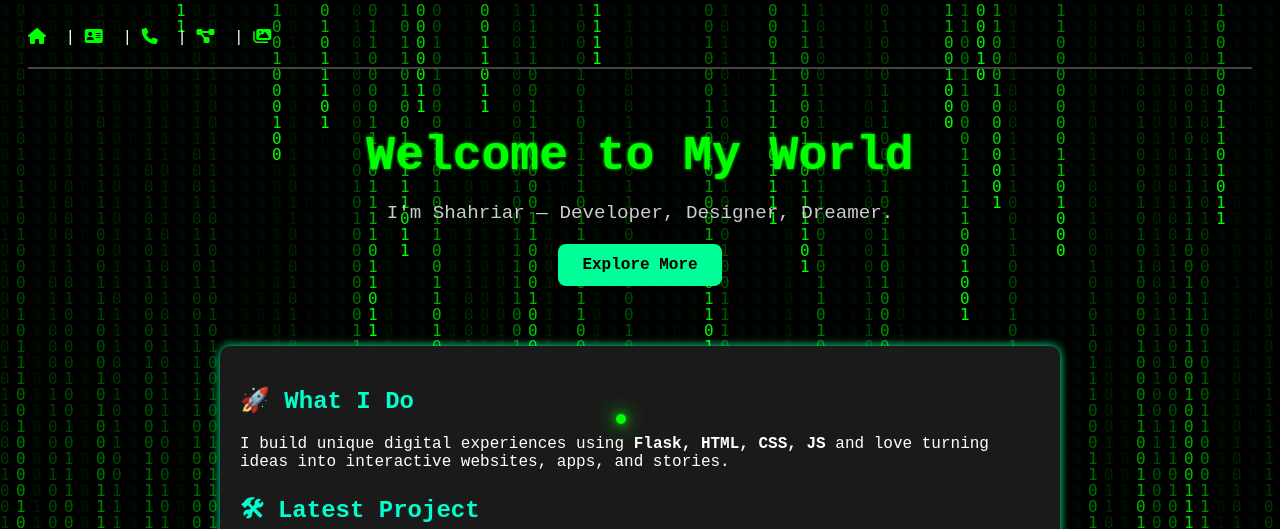
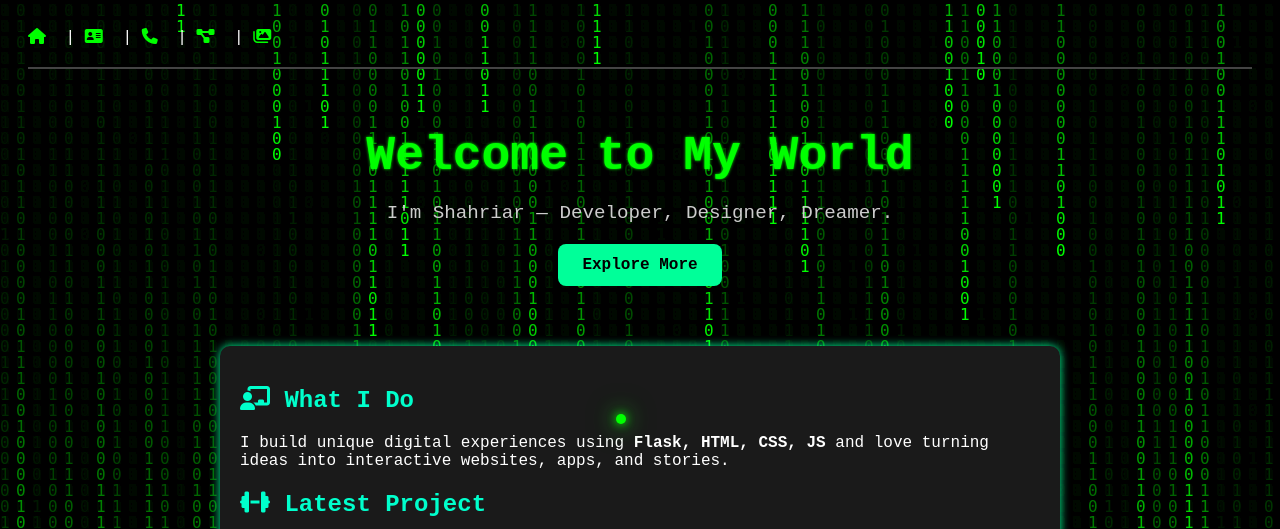
Before and after one commit to teshahriar/shahriarkabir, a Flask app: page / in a window 1280 px wide. Shown: the top 529 px of the page. Run offline with Flask 2, Linux system fonts and the light colour scheme.

Commit message:
Update home.html

```diff
--- a/templates/home.html
+++ b/templates/home.html
@@ -9,12 +9,12 @@
 </div>
 
 <div class="home-intro">
-    <h2>🚀 What I Do</h2>
+    <h2><i class="fa-solid fa-chalkboard-user"></i> What I Do</h2>
     <p>I build unique digital experiences using <strong>Flask, HTML, CSS, JS</strong> and love turning ideas into interactive websites, apps, and stories.</p>
 
-    <h2>🛠 Latest Project</h2>
+    <h2><i class="fa-solid fa-dumbbell"></i> Latest Project</h2>
     <div class="latest-project">
-        <img src="{{ url_for('static', filename='images/project3.jpg') }}" alt="Latest Project">
+        <img src="" alt="Latest Project">
         <div>
             <h3>Sherwood-25</h3>
             <p>This is a website of my college rag day online vidoes and images even facebook reaction gather!</p>
```
